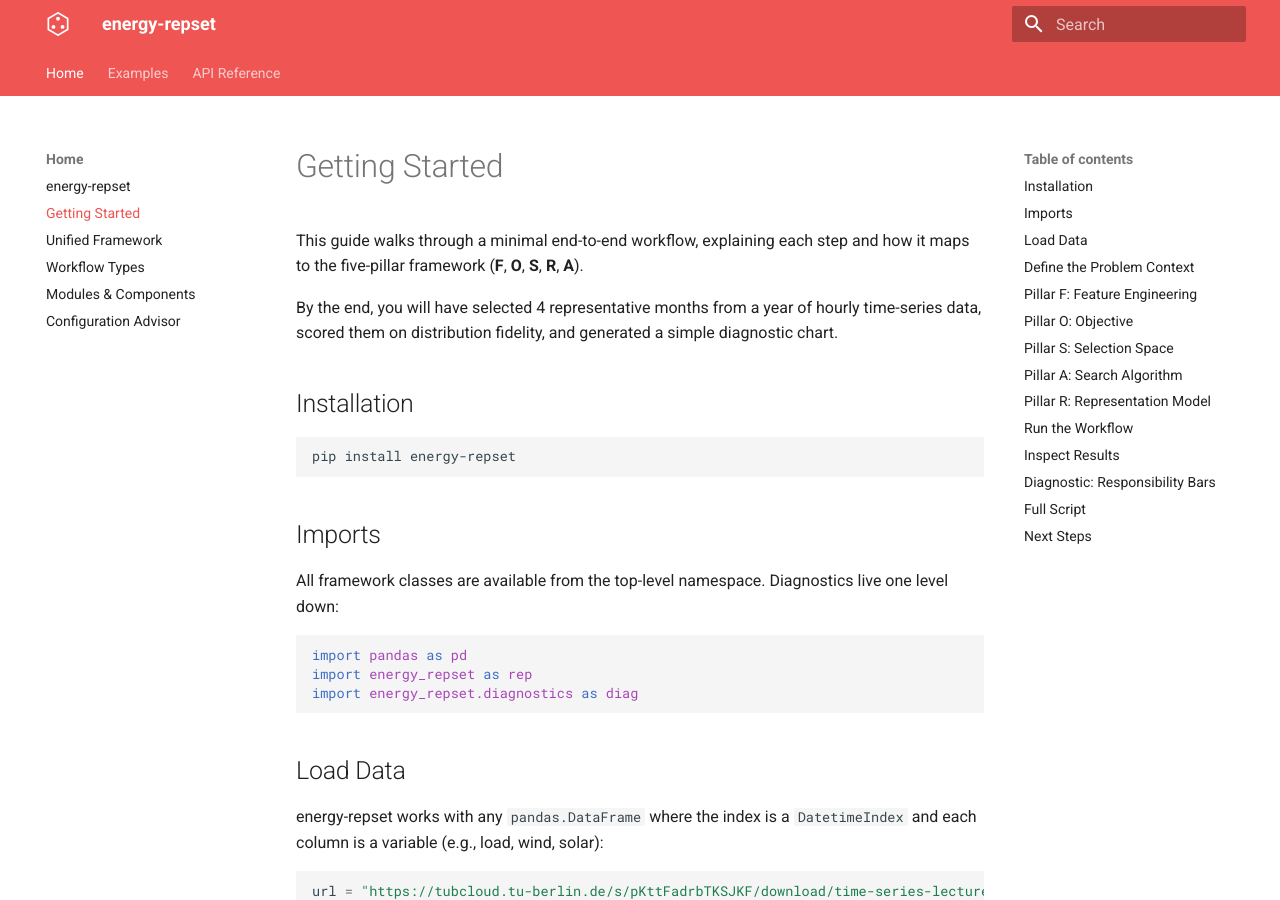
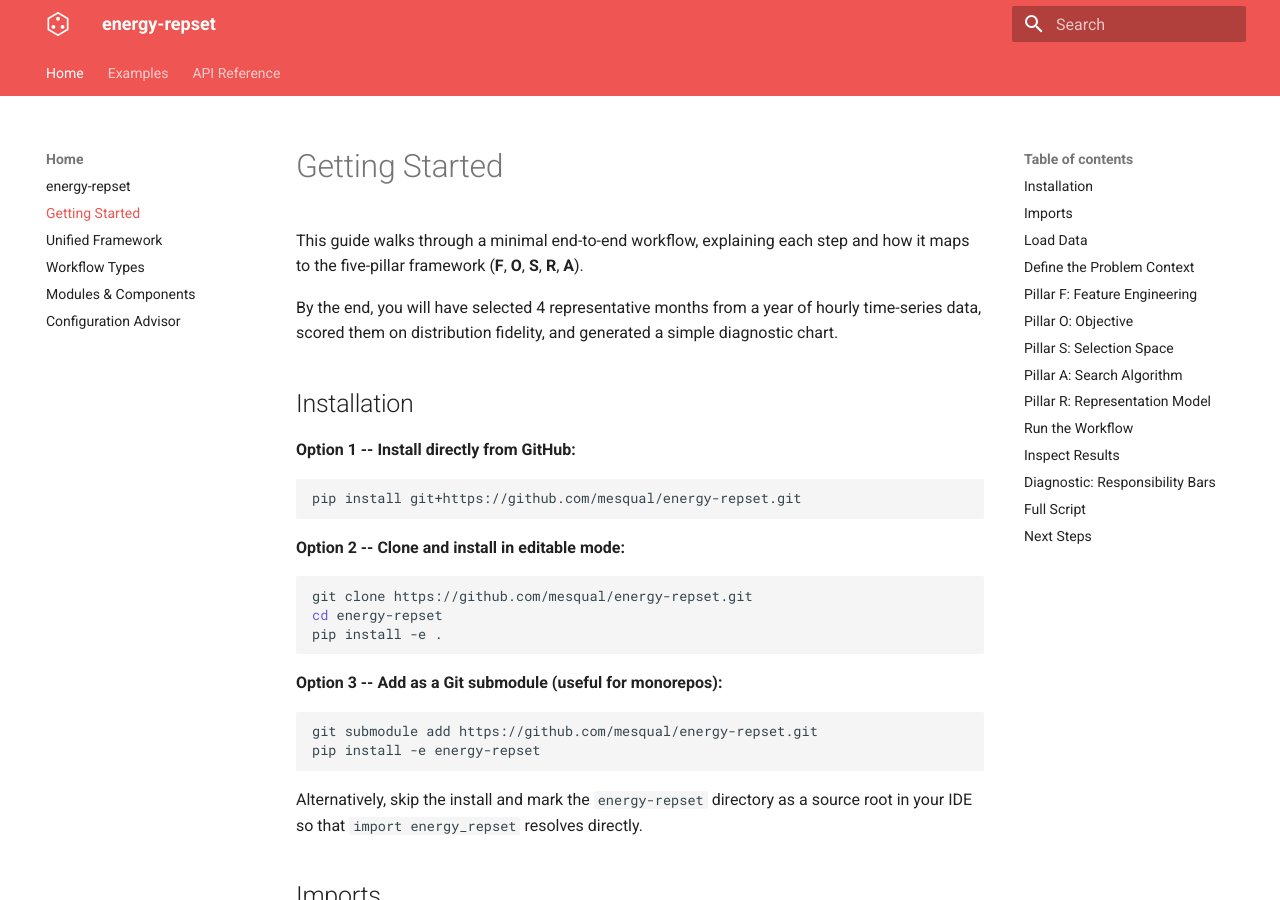
Before and after one commit to helgeesch/energy-repset, an MkDocs documentation site: the page built from docs/getting_started.md, in a window 1280 px wide and 900 px high. Built offline with MkDocs 1.6.1 and Material for MkDocs 9.7.7, drawn with Linux system fonts in a browser that asks for light colours.

Commit message:
replace PyPI install with GitHub-based installation options

````diff
--- a/docs/getting_started.md
+++ b/docs/getting_started.md
@@ -9,9 +9,29 @@ simple diagnostic chart.
 
 ## Installation
 
+**Option 1 -- Install directly from GitHub:**
+
 ```bash
-pip install energy-repset
+pip install git+https://github.com/mesqual/energy-repset.git
 ```
+
+**Option 2 -- Clone and install in editable mode:**
+
+```bash
+git clone https://github.com/mesqual/energy-repset.git
+cd energy-repset
+pip install -e .
+```
+
+**Option 3 -- Add as a Git submodule (useful for monorepos):**
+
+```bash
+git submodule add https://github.com/mesqual/energy-repset.git
+pip install -e energy-repset
+```
+
+Alternatively, skip the install and mark the `energy-repset` directory as a
+source root in your IDE so that `import energy_repset` resolves directly.
 
 ## Imports
 
````
Also changed, not shown: README.md (+21 -1 lines).
